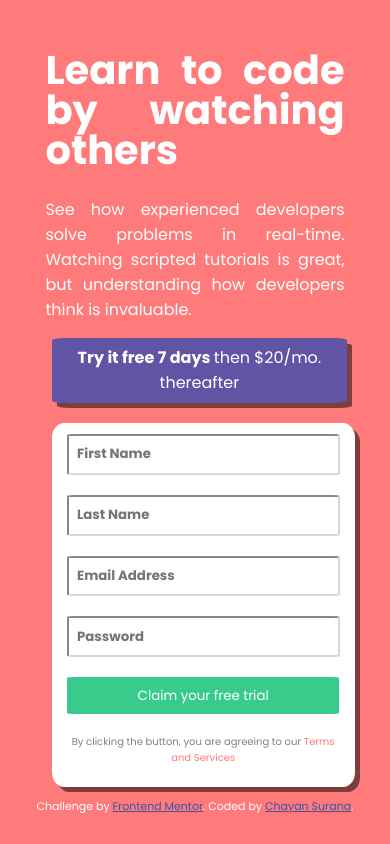
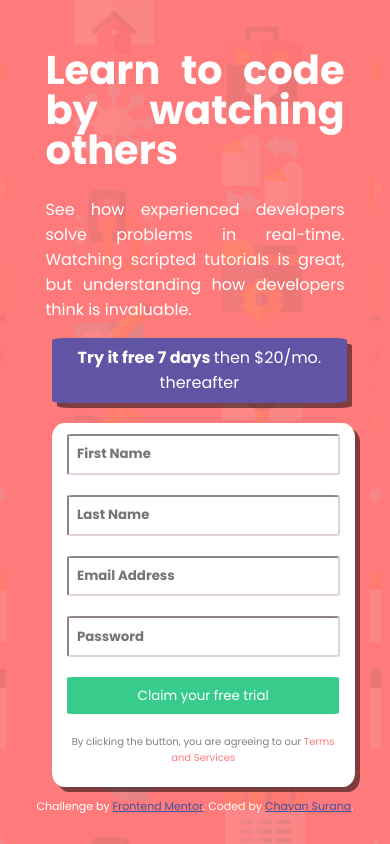
Before and after one commit to chayansurana3/P5-Signup_Page, a plain HTML site: page index.html in a window 390 px wide. Drawn offline with nearby package versions, Linux system fonts and the light colour scheme.

Commit message:
Updating image paths in styles.css

```diff
--- a/styles.css
+++ b/styles.css
@@ -1,5 +1,5 @@
 body {
-    background-image: url(images/bg-intro-desktop.png);
+    background-image: url(./bg-intro-desktop.png);
     background-color: hsl(0, 100%, 74%);
     font-family: "Poppins";
 }
@@ -114,7 +114,7 @@ input[type=text]:focus {
 
 @media only screen and (max-width: 500px){
     body{
-        background-image: url(./images/bg-intro-mobile.png);
+        background-image: url(./bg-intro-mobile.png);
     }
 
     h1{
```
